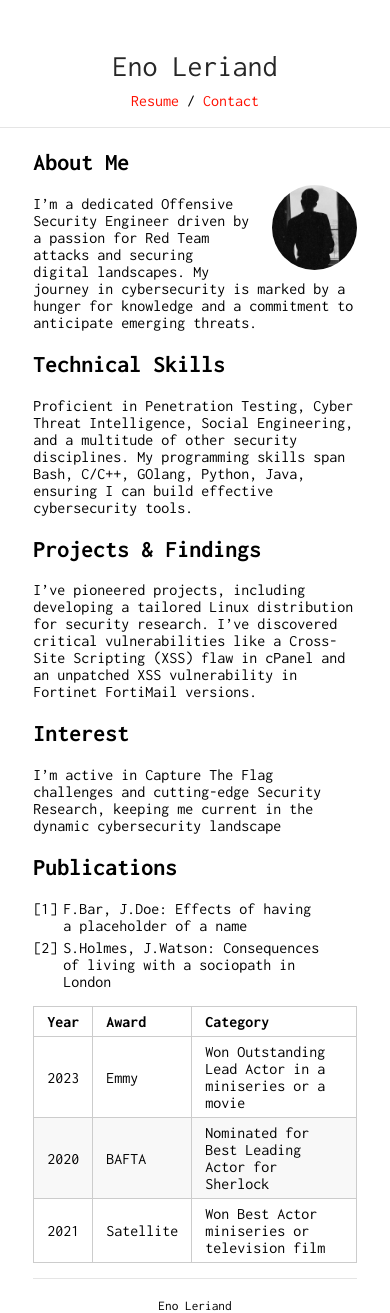
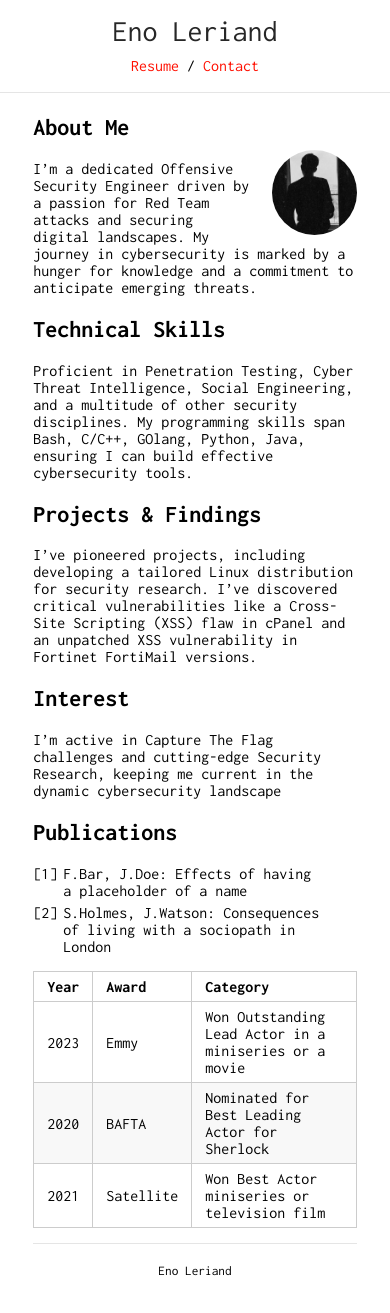
Before and after one commit to z0rs/me, a Jekyll site: the page built from index.md, in a window 390 px wide. Built offline with Jekyll 4.4.1, drawn with Linux system fonts in a browser that asks for light colours; our own code applies the rules of GitHub Pages for plain Markdown files; after the commit the page ends 1278 px from its top, so only the background shows below that.

Commit message:
Update _style.scss

```diff
--- a/_sass/_style.scss
+++ b/_sass/_style.scss
@@ -102,7 +102,7 @@ hr {
 @media (max-width: 500px) {
 	.navbar {
 		text-align: center;
-		padding: 50px 0px 0px 0px;
+		padding: 15px 0px 0px 0px;
 	}
 	#author-name {
 		width: 100%;
```
